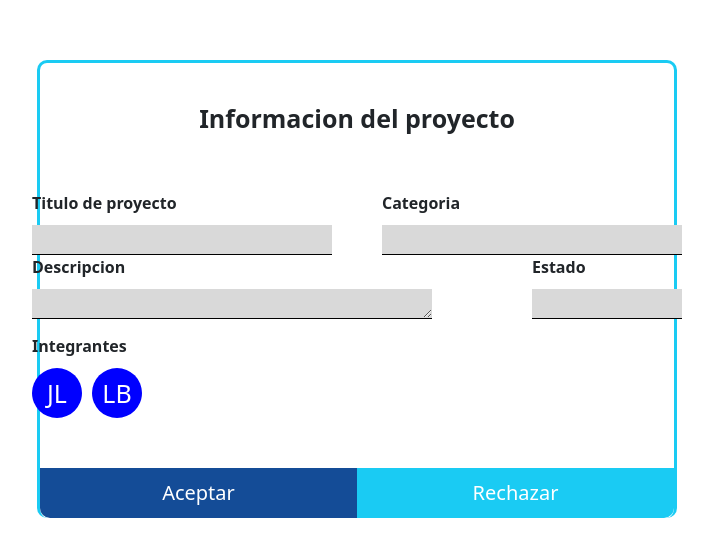
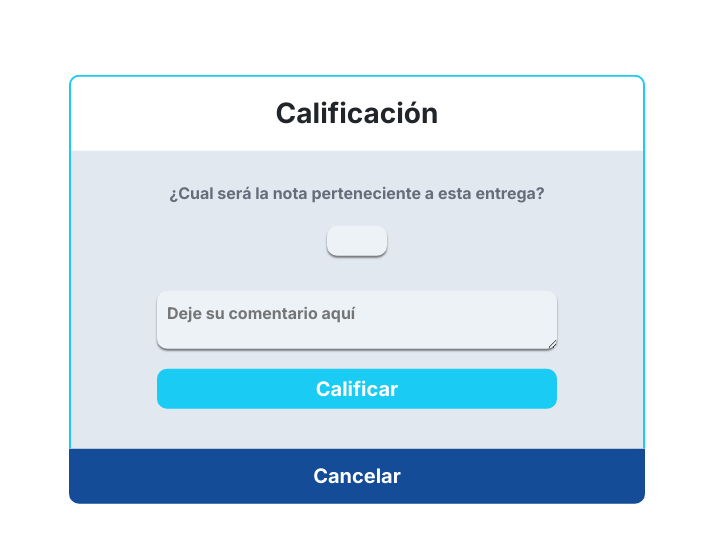
Before and after one commit to JoseLarrada/FrontEndJectCheck, a React (Create React App) app: page /pruebas in a window 1280 px wide. Shown: the part 111-668 px from the top of the page, without its empty margins (283-996 px from the left). Built offline with nearby package versions, Linux system fonts and the light colour scheme.

Commit message:
Formulario de calificacion completado

```diff
--- /dev/null
+++ b/src/Components/RateAssignment.js
@@ -0,0 +1,21 @@
+import React from 'react'
+import '../styles/rate.css'
+
+function RateAssignme() {
+  return (
+    <div className='head_form'>
+      <section className='body_form'>
+          <h3>Calificación</h3>
+          <div className="form_rate">
+              <p>¿Cual será la nota perteneciente a esta entrega?</p>
+              <input type="text" className='rate_box box_desing'/>
+              <textarea name="Comment" id="" placeholder='Deje su comentario aquí' className='comment_box box_desing'></textarea>
+              <button className='btn_calificar'>Calificar</button>
+          </div>
+      </section>
+      <button className='btnCancelar'>Cancelar</button>
+    </div>
+  )
+}
+
+export default RateAssignme
--- a/src/Routes/Inicio.js
+++ b/src/Routes/Inicio.js
@@ -11,7 +11,7 @@ import Reports from '../Pages/Reports'
 import NewPage from '../Pages/NewPage'
 import Assigment from '../Pages/Assigment'
 import Projects from '../Pages/Projects'
-import FormProject from '../Components/viewInfoProject'
+import FormProject from '../Components/RateAssignment'
 function Inicio() {
   return (
     <BrowserRouter>
--- /dev/null
+++ b/src/styles/rate.css
@@ -0,0 +1,87 @@
+@import url('https://fonts.googleapis.com/css2?family=Inter:wght@100..900&display=swap');
+.head_form{
+    width: 45%;
+    position: absolute;
+    top: 50%;
+    left: 50%;
+    transform: translate(-50%, -50%);
+}
+.body_form{
+    width: 100%;
+    display: flex;
+    flex-direction: column;
+    font-family: "Inter", sans-serif;
+    font-weight: bold;
+    border: 2.5px solid #1ACBF3;
+    border-top-left-radius: 10px;
+    border-top-right-radius: 10px;
+    border-bottom: none;
+    text-align: center;
+}
+.body_form>h3{
+    text-align: center;
+    font-family: "Inter", sans-serif;
+    font-weight: bold;
+    margin-top: 20px;
+    margin-bottom: 20px;
+}
+.form_rate{
+    display: flex;
+    flex-direction: column;
+    align-items: center;
+    gap: 20px;
+    text-align: center;
+    color: #656D7A;
+    background-color: #E2E8F0;
+}
+.form_rate>p{
+    margin-top: 30px;
+}
+.box_desing{
+    background-color: #EDF2F7;
+    border: none;
+    border-radius: 10px;
+    box-shadow: 0px 2px 2px rgba(0, 0, 0, 0.5);
+}
+.rate_box{
+    width: 60px;
+    height: 30px;
+    max-width: 100%;
+    position: relative;
+    bottom: 15px;
+}
+.comment_box{
+    width: 400px;
+    max-width: 100%;
+    padding-left: 10px;
+    padding-top: 10px;
+}
+.comment_box::placeholder{
+    font-family: "Inter", sans-serif;
+    font-weight: bold;
+}
+.btn_calificar{
+    width: 400px;
+    height: 40px;
+    max-width: 100%;
+    border: none;
+    border-radius: 10px;
+    background-color: #1ACBF3;
+    color: white;
+    font-weight: bold;
+    font-size: 20px;
+    margin-bottom: 40px;
+}
+.btnCancelar{
+    width: 100%;
+    height: 55px;
+    max-width: 100%;
+    font-family: "Inter", sans-serif;
+    font-weight: bold;
+    border: none;
+    border-bottom-left-radius: 10px;
+    border-bottom-right-radius: 10px;
+    background-color: #144C97;
+    color: white;
+    font-size: 20px;
+}
```
